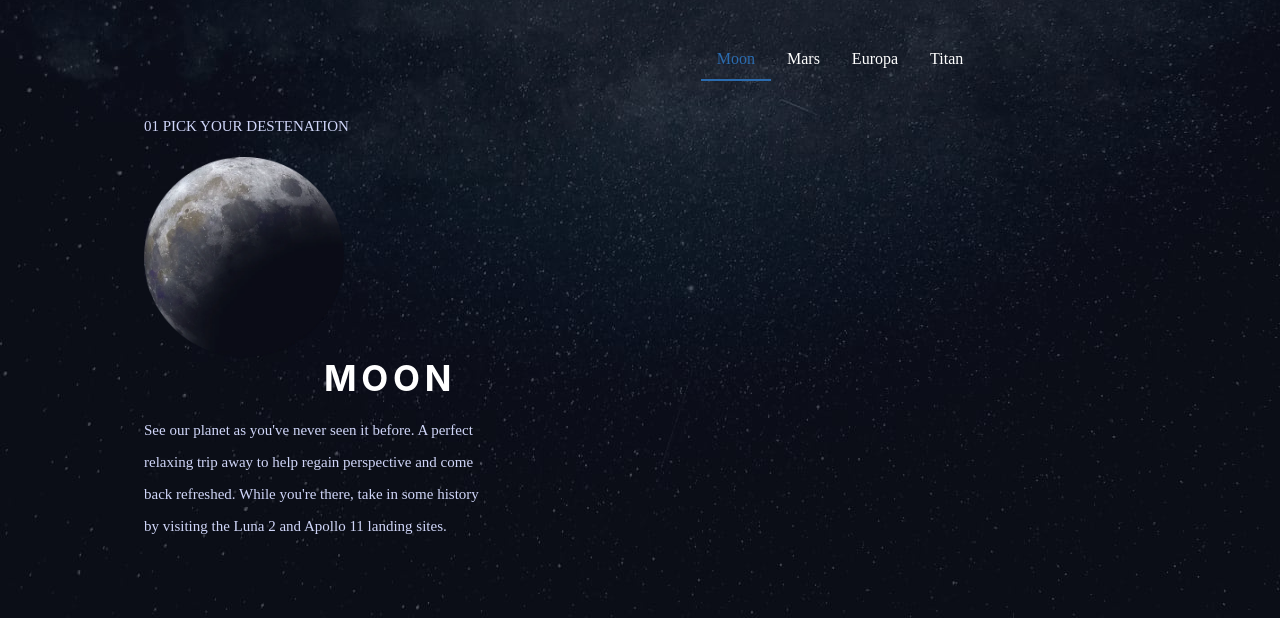
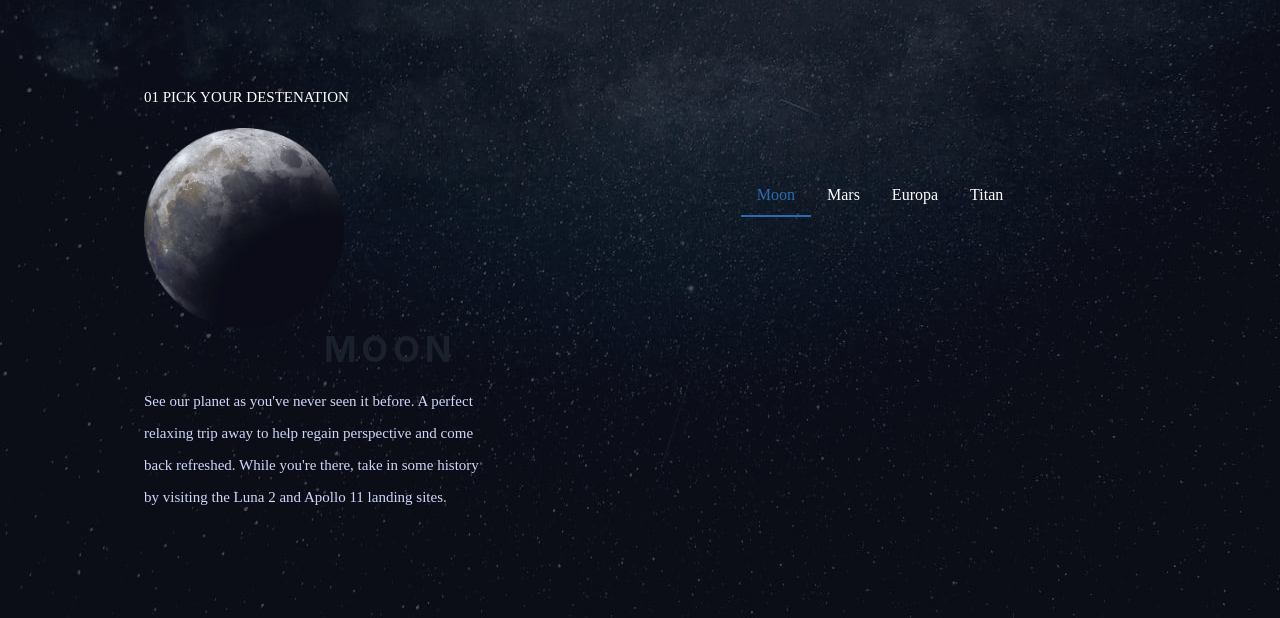
Before and after one commit to LuisaUrrego/sapace, a React app: page /destination in a window 1280 px wide. Shown: the part 194-812 px from the top of the page. Built offline with nearby package versions, Linux system fonts and the light colour scheme; a web font is replaced by a local one.

Commit message:
estilos pagina destination

```diff
--- a/src/Components/destination/Destination.js
+++ b/src/Components/destination/Destination.js
@@ -31,18 +31,18 @@ const Destination = () => {
 
 
       >
-        <Tabs defaultIndex={0} align="center"className="main" >
-          <TabList mt="20%" className="main__tabs" sx={{ borderBottom: "none" }}>
+        <Tabs mt="20%" defaultIndex={0} align="center"className="main" >
+          <TabList  className="main__tabs" sx={{ borderBottom: "none" }}>
             <Tab>Moon</Tab>
             <Tab>Mars</Tab>
             <Tab>Europa</Tab>
             <Tab>Titan</Tab>
           </TabList>
-          <TabPanels align="initial"  className="main__text">
-            <TabPanel className="main__text">
-              <Text fontSize={15} >01 PICK YOUR DESTENATION</Text>
+          <TabPanels align="initial" >
+            <TabPanel >
+              <Text fontSize={15}className="main__text" >01 PICK YOUR DESTENATION</Text>
               <Image boxSize="200px" fit="cover" src={Moon} />
-              <Heading fontSize={35}>MOON</Heading>
+              <Heading fontSize={35} className="main__principal">MOON</Heading>
               <Text fontSize={15}>
                 See our planet as you've never seen it before. A perfect
                 relaxing trip away to help regain perspective and come back
@@ -51,7 +51,7 @@ const Destination = () => {
               </Text>
             </TabPanel>
             <TabPanel>
-              <Text fontSize={15}>01 PICK YOUR DESTENATION</Text>
+              <Text fontSize={15}className="main__text">01 PICK YOUR DESTENATION</Text>
               <Image boxSize="200px" fit="cover" src={Mars} />
               <Heading fontSize={35}>MARS</Heading>
               <Text fontSize={15}>
@@ -61,7 +61,7 @@ const Destination = () => {
               </Text>
             </TabPanel>
             <TabPanel>
-              <Text fontSize={15}>01 PICK YOUR DESTENATION</Text>
+              <Text fontSize={15 }className="main__text">01 PICK YOUR DESTENATION</Text>
               <Image boxSize="200px" fit="cover" src={Europa} />
               <Heading fontSize={35}>EUROPA</Heading>
               <Text fontSize={15}>
@@ -72,7 +72,7 @@ const Destination = () => {
               </Text>
             </TabPanel>
             <TabPanel>
-              <Text fontSize={15}>01 PICK YOUR DESTENATION</Text>
+              <Text fontSize={15}className="main__text">01 PICK YOUR DESTENATION</Text>
               <Image boxSize="200px" fit="cover" src={Titan} />
               <Heading fontSize={35}>TITAN</Heading>
               <Text fontSize={15}>
--- a/src/Components/destination/StyleDestination.scss
+++ b/src/Components/destination/StyleDestination.scss
@@ -5,18 +5,16 @@
     padding: 1rem 8rem 1rem 8rem;
     &__tabs{
         color:$color-primary;
-        margin-left: 25rem;
+        margin-left: 30rem;
+        padding-top: 85px;
 
     }
     &__text{
         color:$color-primary;
-        top: 5rem;
+        margin-top: -150px;
+
     }
 
-.background{
-    z-index: -2;
-    position: relative;
-    margin-top: -40%;
+
 
 }
-}
```
